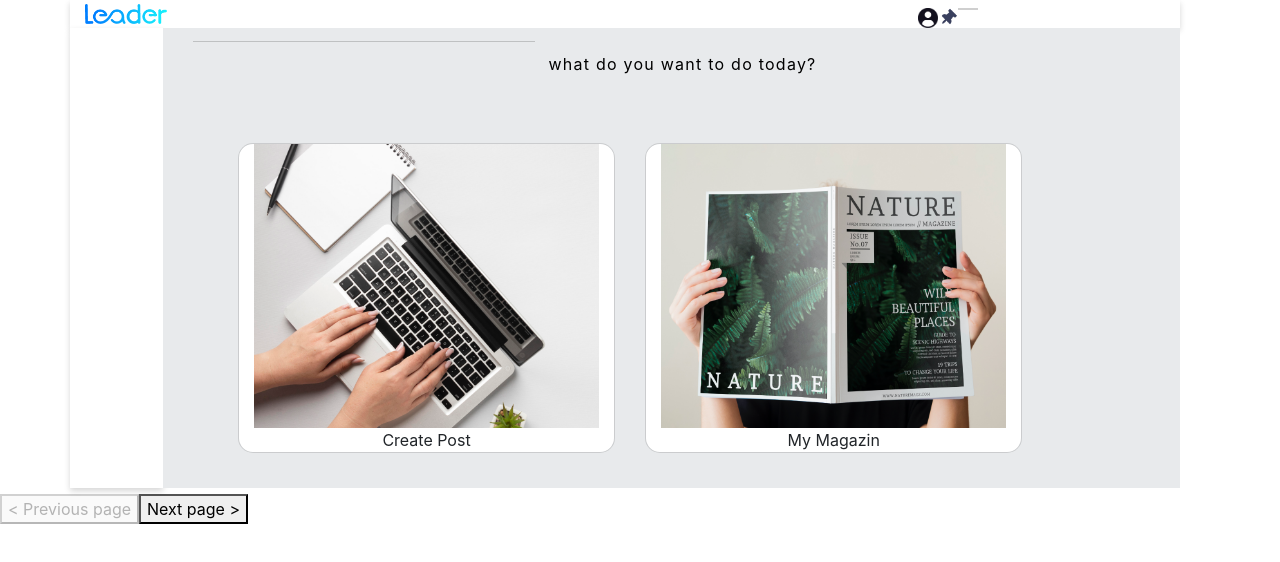
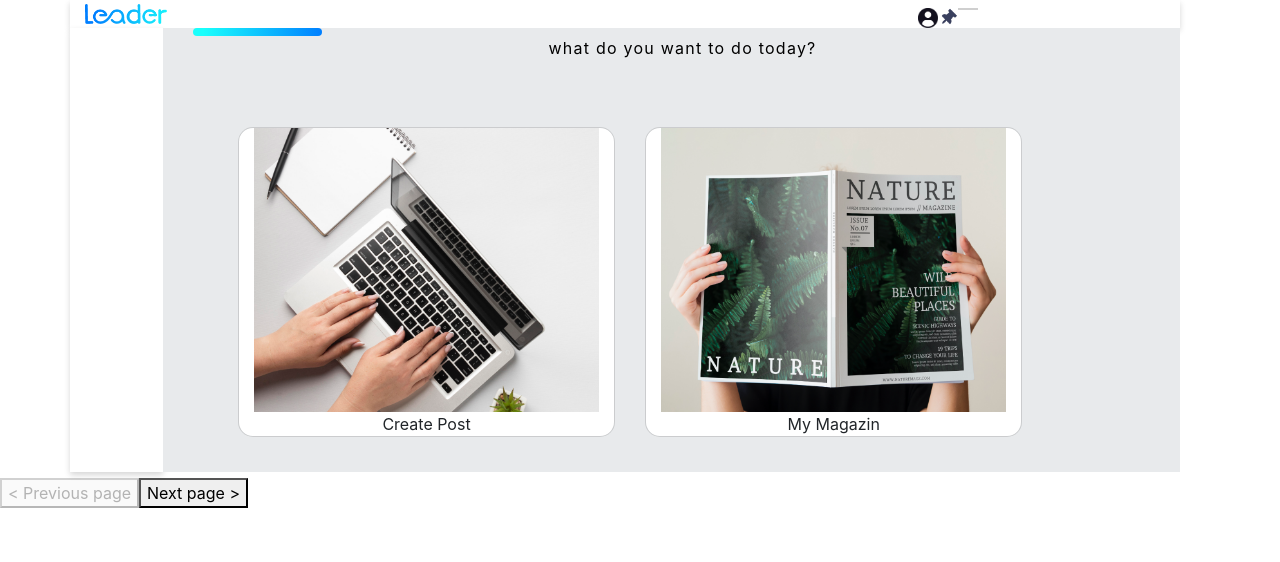
Before and after one commit to irisfoox/Magazins, a React (Create React App) app in the folder client/: page / in a window 1280 px wide. Shown: the top 562 px of the page. Built offline with nearby package versions, Linux system fonts and the light colour scheme.

Commit message:
Update Home.js

```diff
--- a/client/src/Components/Home.js
+++ b/client/src/Components/Home.js
@@ -1,5 +1,4 @@
 import React from 'react'
-import line from '../pic/line.png'
 import mylaptop from '../pic/mylaptop.png'
 import mymag from '../pic/mymag.png'
 
@@ -9,7 +8,7 @@ export default function Home() {
                 <div className="container" style={{}}>
                  <div className="row">
                  <div className="col-11" style={{backgroundColor: "#E8EAEC"}}>
-                    <img src={line} alt="line"></img>
+                    <div className="line"></div>
                     <div className="what">What do you want to do today?</div>
                     <div className="card-deck justify-content-center ">
                       <div className="col-5 card">
```
